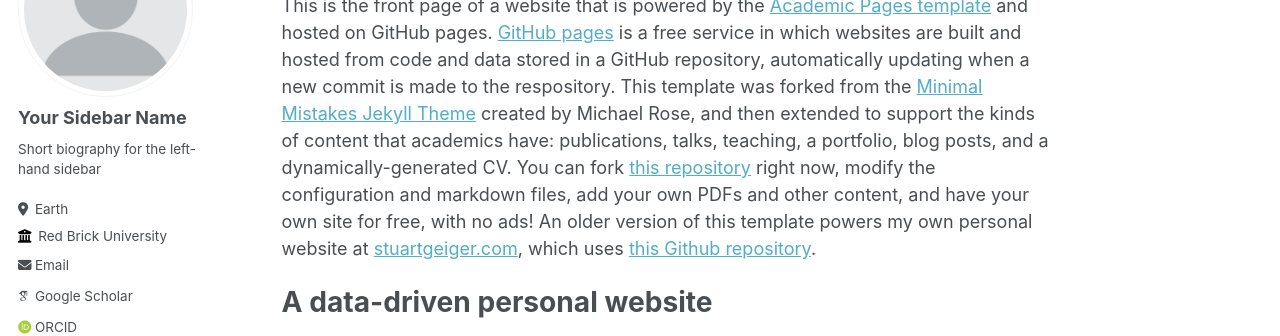
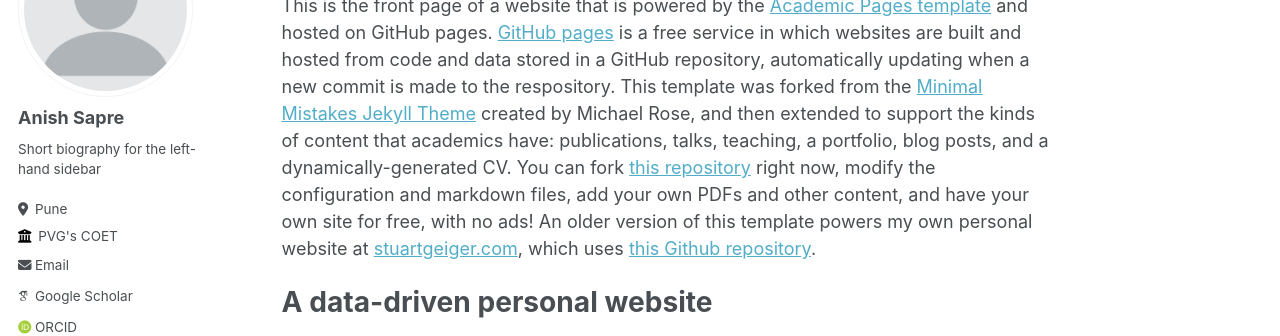
Before and after one commit to AnishSapre/AnishSapre.github.io, a Jekyll site: the page built from _pages/about.md, in a window 1280 px wide. Shown: the part 184-520 px from the top of the page. Built offline with Jekyll 4.4.1, drawn with Linux system fonts in a browser that asks for light colours; some web fonts are replaced.

Commit message:
Update _config.yml

```diff
--- a/_config.yml
+++ b/_config.yml
@@ -22,13 +22,13 @@ repository               : "academicpages/academicpages.github.io"
 author:
   # Biographic information
   avatar           : "profile.png"
-  name             : "Your Sidebar Name"
+  name             : "Anish Sapre"
   pronouns         : # example: "she/her"
   bio              : "Short biography for the left-hand sidebar"
-  location         : "Earth"
-  employer         : "Red Brick University"
+  location         : "Pune"
+  employer         : "PVG's COET"
   uri              : # URL
-  email            : "none@example.org"
+  email            : "anish.sapre654@gmail.com"
 
   # Academic websites
   arxiv            : # URL - Update with the correct link to your profile
@@ -43,7 +43,7 @@ author:
   bitbucket        : # Username - Update with your username on the site
   codepen          : # Username
   dribbble         : # Username
-  github           : "academicpages"
+  github           : "https://github.com/AnishSapre"
   kaggle           : # Username
   stackoverflow    : # User number or user number and name (i.e., use "1" or "1/jeff-atwood")
 
```
